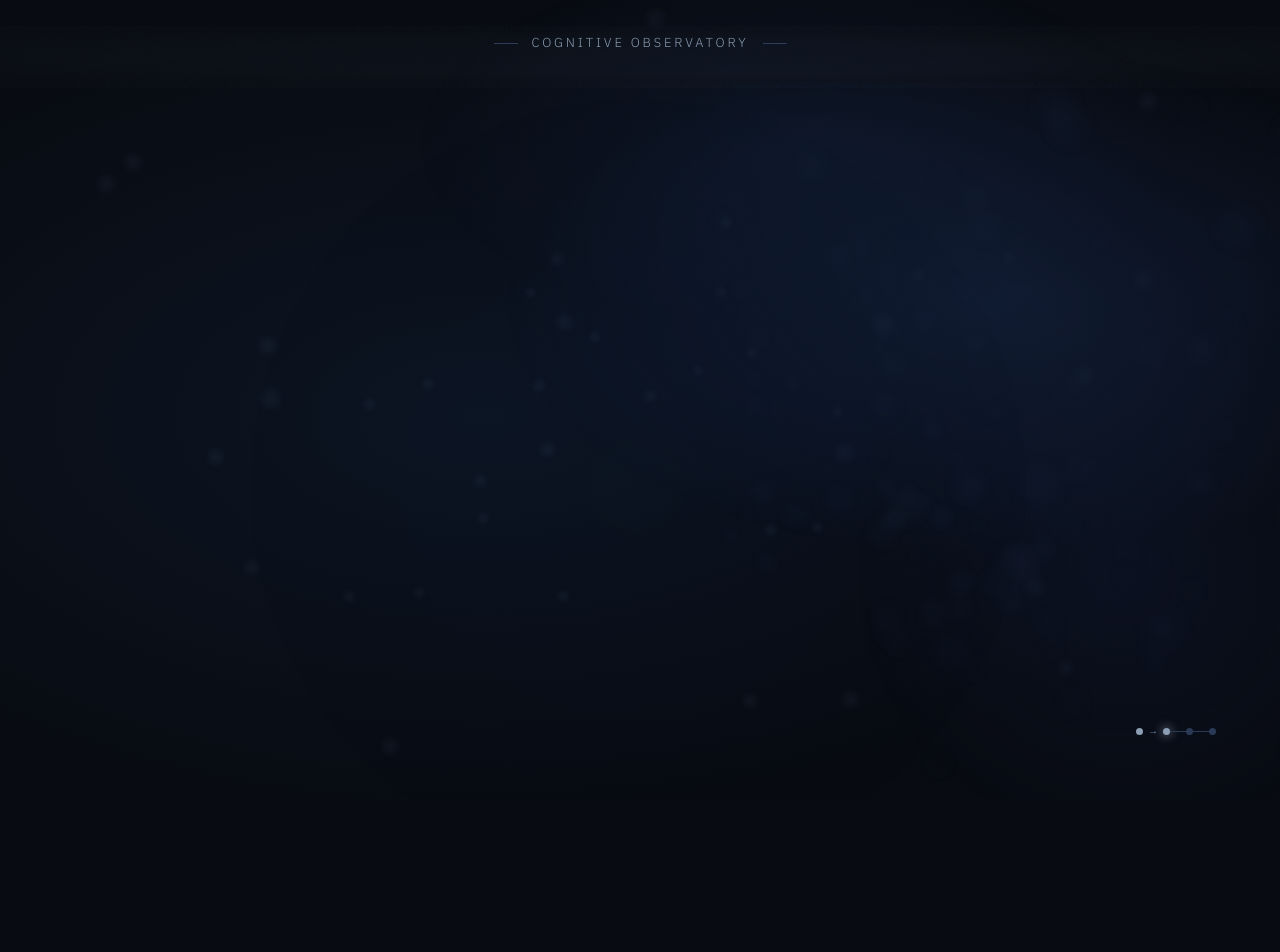
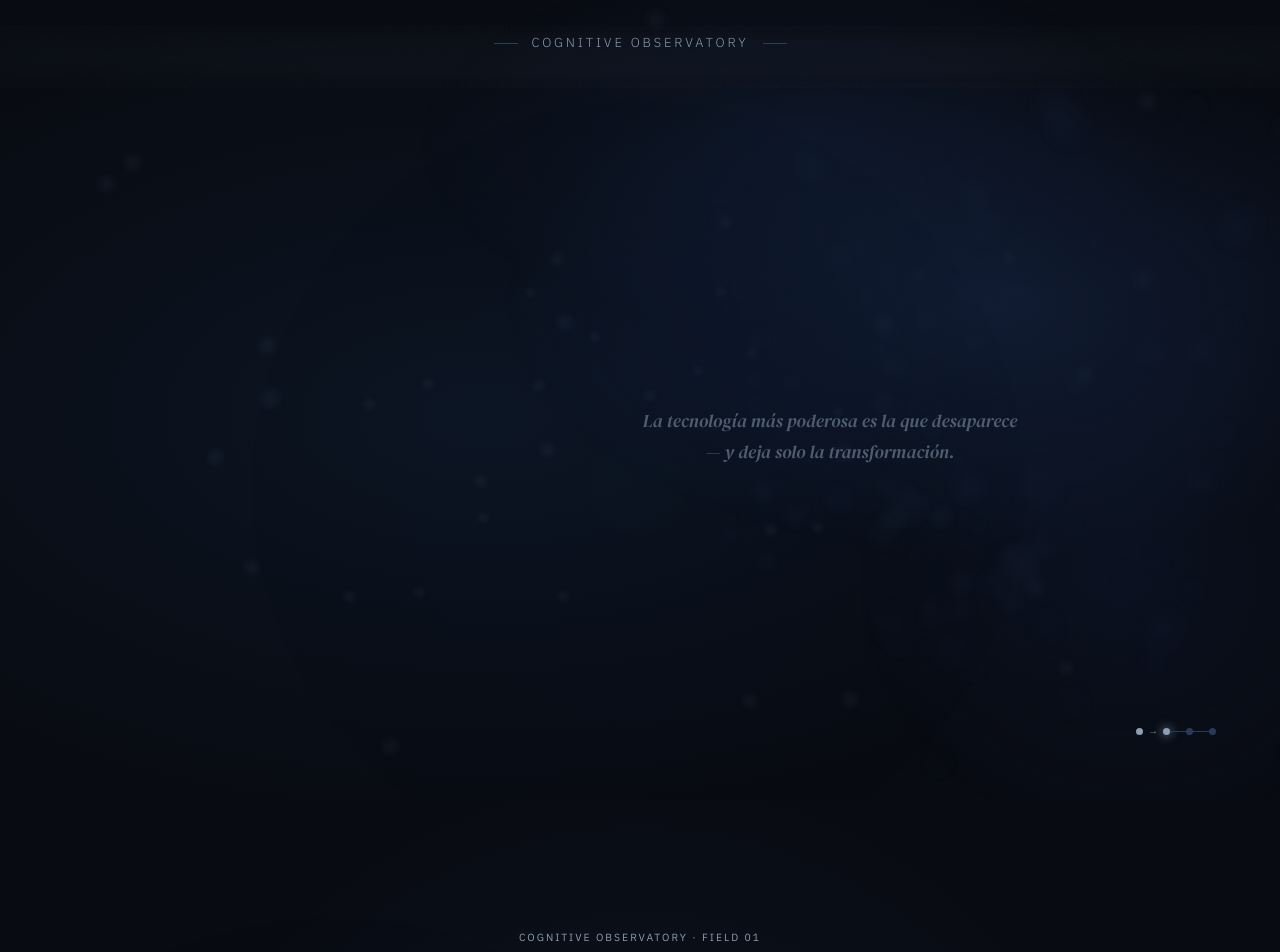
Before and after one commit to 0Wenn0/cognitive-observatory, a Next.js app: page / in a window 1280 px wide. Shown: the top 952 px of the page. Before the commit the page ends 800 px from the top, so only its background shows below. Built offline with nearby package versions, Linux system fonts and the light colour scheme.

Commit message:
feat: connect hero to first observatory field

```diff
--- a/app/page.tsx
+++ b/app/page.tsx
@@ -1,9 +1,11 @@
 import HeroSection from '@/components/hero/HeroSection';
+import ObservatoryWorld from '@/components/observatory/ObservatoryWorld';
 
 export default function Home() {
   return (
     <main>
       <HeroSection />
+      <ObservatoryWorld />
     </main>
   );
 }
```
